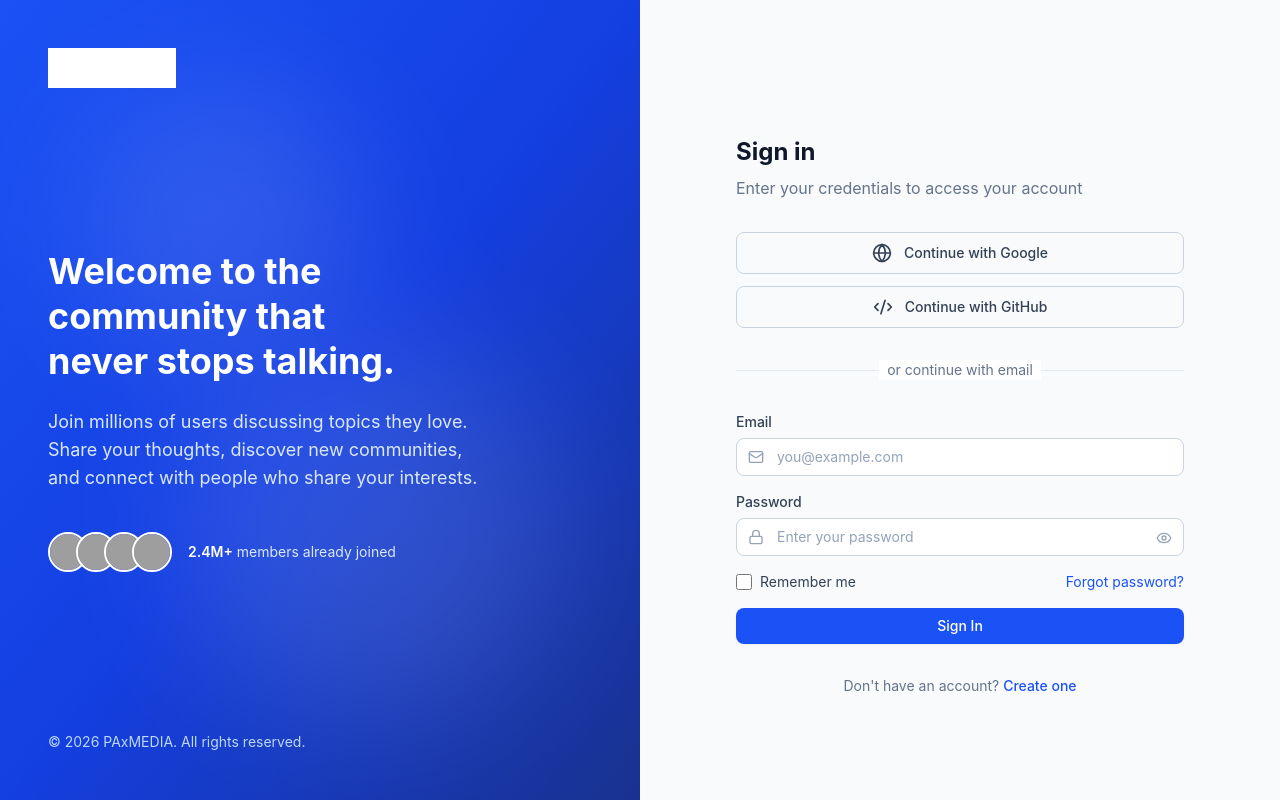
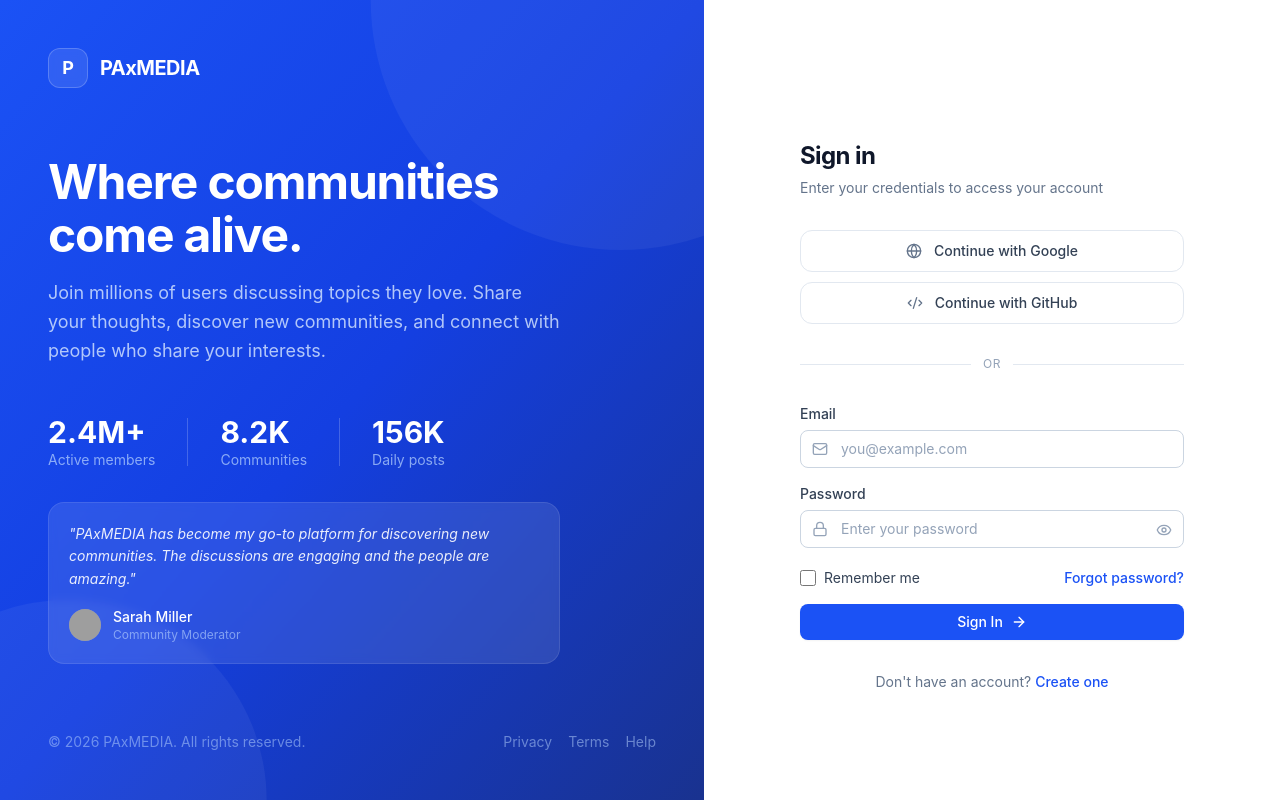
Before and after one commit to Jae-dev0/PAxMEDIA, a React (Vite) app: page /login in a window 1280 px wide. Built offline with nearby package versions, Linux system fonts and the light colour scheme; grey boxes are pictures that could not be loaded.

Commit message:
feat: improve login page with stats, testimonial, and polished layout

```diff
--- a/src/pages/Auth/LoginPage.tsx
+++ b/src/pages/Auth/LoginPage.tsx
@@ -4,7 +4,7 @@ import { useToast } from '../../components/ui/Toast';
 import Button from '../../components/ui/Button';
 import Input from '../../components/ui/Input';
 import Checkbox from '../../components/ui/Checkbox';
-import { Mail, Lock, Eye, EyeOff, Globe, Code2 } from 'lucide-react';
+import { Mail, Lock, Eye, EyeOff, Globe, Code2, ArrowRight } from 'lucide-react';
 
 export default function LoginPage() {
   const navigate = useNavigate();
@@ -49,76 +49,129 @@ export default function LoginPage() {
   return (
     <div className="min-h-screen flex">
       {/* Left side - Branding */}
-      <div className="hidden lg:flex lg:w-1/2 bg-gradient-to-br from-brand-600 via-brand-700 to-brand-900 p-12 flex-col justify-between relative overflow-hidden">
-        {/* Background pattern */}
-        <div className="absolute inset-0 opacity-10">
-          <div className="absolute top-20 left-20 w-72 h-72 bg-white rounded-full blur-3xl" />
-          <div className="absolute bottom-20 right-20 w-96 h-96 bg-white rounded-full blur-3xl" />
+      <div className="hidden lg:flex lg:w-[55%] bg-gradient-to-br from-brand-600 via-brand-700 to-brand-900 p-12 flex-col justify-between relative overflow-hidden">
+        {/* Background decorations */}
+        <div className="absolute inset-0">
+          <div className="absolute top-0 right-0 w-[500px] h-[500px] bg-white/5 rounded-full -translate-y-1/2 translate-x-1/3" />
+          <div className="absolute bottom-0 left-0 w-[400px] h-[400px] bg-white/5 rounded-full translate-y-1/2 -translate-x-1/3" />
+          <div className="absolute top-1/2 left-1/2 -translate-x-1/2 -translate-y-1/2 w-[600px] h-[600px] bg-white/3 rounded-full" />
         </div>
 
+        {/* Grid pattern */}
+        <div className="absolute inset-0 opacity-[0.03]" style={{
+          backgroundImage: 'linear-gradient(rgba(255,255,255,.1) 1px, transparent 1px), linear-gradient(90deg, rgba(255,255,255,.1) 1px, transparent 1px)',
+          backgroundSize: '60px 60px'
+        }} />
+
+        {/* Logo */}
         <div className="relative z-10">
-          <Link to="/" className="flex items-center gap-3">
-            <img src="/logo.png" alt="PAxMEDIA" className="h-10 w-auto brightness-0 invert" />
+          <Link to="/" className="inline-flex items-center gap-3 group">
+            <div className="w-10 h-10 bg-white/10 backdrop-blur-sm rounded-xl flex items-center justify-center border border-white/20">
+              <span className="text-white font-bold text-lg">P</span>
+            </div>
+            <span className="font-display font-bold text-xl text-white tracking-tight">
+              PAxMEDIA
+            </span>
           </Link>
         </div>
 
-        <div className="relative z-10 space-y-6">
-          <h1 className="text-4xl font-bold text-white leading-tight">
-            Welcome to the<br />community that<br />never stops talking.
-          </h1>
-          <p className="text-brand-100 text-lg max-w-md">
-            Join millions of users discussing topics they love. Share your thoughts, discover new communities, and connect with people who share your interests.
-          </p>
-          <div className="flex items-center gap-4 pt-4">
-            <div className="flex -space-x-3">
-              {['https://api.dicebear.com/7.x/avataaars/svg?seed=1', 'https://api.dicebear.com/7.x/avataaars/svg?seed=2', 'https://api.dicebear.com/7.x/avataaars/svg?seed=3', 'https://api.dicebear.com/7.x/avataaars/svg?seed=4'].map((src, i) => (
-                <img key={i} src={src} alt="User" className="w-10 h-10 rounded-full border-2 border-white" />
-              ))}
+        {/* Main content */}
+        <div className="relative z-10 space-y-8 max-w-lg">
+          <div className="space-y-4">
+            <h1 className="text-5xl font-bold text-white leading-[1.1] tracking-tight">
+              Where communities come alive.
+            </h1>
+            <p className="text-brand-100/80 text-lg leading-relaxed">
+              Join millions of users discussing topics they love. Share your thoughts, discover new communities, and connect with people who share your interests.
+            </p>
+          </div>
+
+          {/* Stats */}
+          <div className="flex items-center gap-8 pt-4">
+            <div>
+              <p className="text-3xl font-bold text-white">2.4M+</p>
+              <p className="text-brand-200/70 text-sm">Active members</p>
             </div>
-            <p className="text-brand-100 text-sm">
-              <span className="font-semibold text-white">2.4M+</span> members already joined
+            <div className="w-px h-12 bg-white/20" />
+            <div>
+              <p className="text-3xl font-bold text-white">8.2K</p>
+              <p className="text-brand-200/70 text-sm">Communities</p>
+            </div>
+            <div className="w-px h-12 bg-white/20" />
+            <div>
+              <p className="text-3xl font-bold text-white">156K</p>
+              <p className="text-brand-200/70 text-sm">Daily posts</p>
+            </div>
+          </div>
+
+          {/* Testimonial */}
+          <div className="bg-white/10 backdrop-blur-sm rounded-2xl p-5 border border-white/10">
+            <p className="text-white/90 text-sm leading-relaxed italic">
+              "PAxMEDIA has become my go-to platform for discovering new communities. The discussions are engaging and the people are amazing."
             </p>
+            <div className="flex items-center gap-3 mt-4">
+              <img
+                src="https://api.dicebear.com/7.x/avataaars/svg?seed=sarah"
+                alt="User"
+                className="w-8 h-8 rounded-full bg-white/20"
+              />
+              <div>
+                <p className="text-white text-sm font-medium">Sarah Miller</p>
+                <p className="text-brand-200/60 text-xs">Community Moderator</p>
+              </div>
+            </div>
           </div>
         </div>
 
-        <div className="relative z-10">
-          <p className="text-brand-200 text-sm">
+        {/* Footer */}
+        <div className="relative z-10 flex items-center justify-between">
+          <p className="text-brand-200/50 text-sm">
             &copy; 2026 PAxMEDIA. All rights reserved.
           </p>
+          <div className="flex items-center gap-4">
+            <a href="#" className="text-brand-200/50 hover:text-white text-sm transition-colors">Privacy</a>
+            <a href="#" className="text-brand-200/50 hover:text-white text-sm transition-colors">Terms</a>
+            <a href="#" className="text-brand-200/50 hover:text-white text-sm transition-colors">Help</a>
+          </div>
         </div>
       </div>
 
       {/* Right side - Login form */}
-      <div className="w-full lg:w-1/2 flex items-center justify-center p-6 sm:p-12">
-        <div className="w-full max-w-md space-y-8">
+      <div className="w-full lg:w-[45%] flex items-center justify-center p-6 sm:p-12 bg-white dark:bg-surface-950">
+        <div className="w-full max-w-sm space-y-8">
           {/* Mobile logo */}
           <div className="lg:hidden text-center">
-            <Link to="/" className="inline-block">
-              <img src="/logo.png" alt="PAxMEDIA" className="h-10 w-auto mx-auto" />
+            <Link to="/" className="inline-flex items-center gap-2">
+              <div className="w-9 h-9 bg-brand-600 rounded-lg flex items-center justify-center">
+                <span className="text-white font-bold">P</span>
+              </div>
+              <span className="font-display font-bold text-lg text-surface-900 dark:text-surface-100">
+                PAxMEDIA
+              </span>
             </Link>
           </div>
 
-          <div className="space-y-2">
-            <h2 className="text-2xl font-bold text-surface-900 dark:text-surface-100">Sign in</h2>
-            <p className="text-surface-500 dark:text-surface-400">
+          <div className="space-y-1.5">
+            <h2 className="text-2xl font-bold text-surface-900 dark:text-surface-100 tracking-tight">Sign in</h2>
+            <p className="text-surface-500 dark:text-surface-400 text-sm">
               Enter your credentials to access your account
             </p>
           </div>
 
           {/* Social login */}
-          <div className="space-y-3">
+          <div className="space-y-2.5">
             <button
               onClick={() => handleSocialLogin('Google')}
-              className="w-full flex items-center justify-center gap-3 px-4 py-2.5 border border-surface-300 dark:border-surface-600 rounded-lg text-sm font-medium text-surface-700 dark:text-surface-300 hover:bg-surface-50 dark:hover:bg-surface-800 transition-colors"
+              className="w-full flex items-center justify-center gap-3 px-4 py-2.5 border border-surface-200 dark:border-surface-700 rounded-xl text-sm font-medium text-surface-700 dark:text-surface-300 hover:bg-surface-50 dark:hover:bg-surface-800/50 hover:border-surface-300 dark:hover:border-surface-600 transition-all duration-200"
             >
-              <Globe className="w-5 h-5" />
+              <Globe className="w-4 h-4 text-surface-500" />
               Continue with Google
             </button>
             <button
               onClick={() => handleSocialLogin('GitHub')}
-              className="w-full flex items-center justify-center gap-3 px-4 py-2.5 border border-surface-300 dark:border-surface-600 rounded-lg text-sm font-medium text-surface-700 dark:text-surface-300 hover:bg-surface-50 dark:hover:bg-surface-800 transition-colors"
+              className="w-full flex items-center justify-center gap-3 px-4 py-2.5 border border-surface-200 dark:border-surface-700 rounded-xl text-sm font-medium text-surface-700 dark:text-surface-300 hover:bg-surface-50 dark:hover:bg-surface-800/50 hover:border-surface-300 dark:hover:border-surface-600 transition-all duration-200"
             >
-              <Code2 className="w-5 h-5" />
+              <Code2 className="w-4 h-4 text-surface-500" />
               Continue with GitHub
             </button>
           </div>
@@ -128,8 +181,8 @@ export default function LoginPage() {
             <div className="absolute inset-0 flex items-center">
               <div className="w-full border-t border-surface-200 dark:border-surface-700" />
             </div>
-            <div className="relative flex justify-center text-sm">
-              <span className="px-2 bg-white dark:bg-surface-950 text-surface-500">or continue with email</span>
+            <div className="relative flex justify-center text-xs">
+              <span className="px-3 bg-white dark:bg-surface-950 text-surface-400 uppercase tracking-wider">or</span>
             </div>
           </div>
 
@@ -160,36 +213,44 @@ export default function LoginPage() {
               <button
                 type="button"
                 onClick={() => setShowPassword(!showPassword)}
-                className="absolute right-3 top-[38px] text-surface-400 hover:text-surface-600 dark:hover:text-surface-200"
+                className="absolute right-3 top-[38px] text-surface-400 hover:text-surface-600 dark:hover:text-surface-200 transition-colors"
                 aria-label={showPassword ? 'Hide password' : 'Show password'}
               >
                 {showPassword ? <EyeOff className="w-4 h-4" /> : <Eye className="w-4 h-4" />}
               </button>
             </div>
 
-            <div className="flex items-center justify-between">
+            <div className="flex items-center justify-between pt-1">
               <Checkbox
                 checked={rememberMe}
                 onChange={(e) => setRememberMe(e.target.checked)}
                 label="Remember me"
               />
-              <Link to="/forgot-password" className="text-sm text-brand-600 hover:underline">
+              <Link to="/forgot-password" className="text-sm text-brand-600 hover:text-brand-700 font-medium transition-colors">
                 Forgot password?
               </Link>
             </div>
 
             <Button type="submit" className="w-full" isLoading={isLoading}>
-              Sign In
+              {isLoading ? 'Signing in...' : 'Sign In'}
+              {!isLoading && <ArrowRight className="w-4 h-4 ml-2" />}
             </Button>
           </form>
 
           {/* Sign up link */}
           <p className="text-center text-sm text-surface-500 dark:text-surface-400">
             Don't have an account?{' '}
-            <Link to="/register" className="text-brand-600 hover:underline font-medium">
+            <Link to="/register" className="text-brand-600 hover:text-brand-700 font-medium transition-colors">
               Create one
             </Link>
           </p>
+
+          {/* Mobile footer */}
+          <div className="lg:hidden pt-4 border-t border-surface-200 dark:border-surface-700">
+            <p className="text-center text-xs text-surface-400">
+              &copy; 2026 PAxMEDIA. All rights reserved.
+            </p>
+          </div>
         </div>
       </div>
     </div>
```
